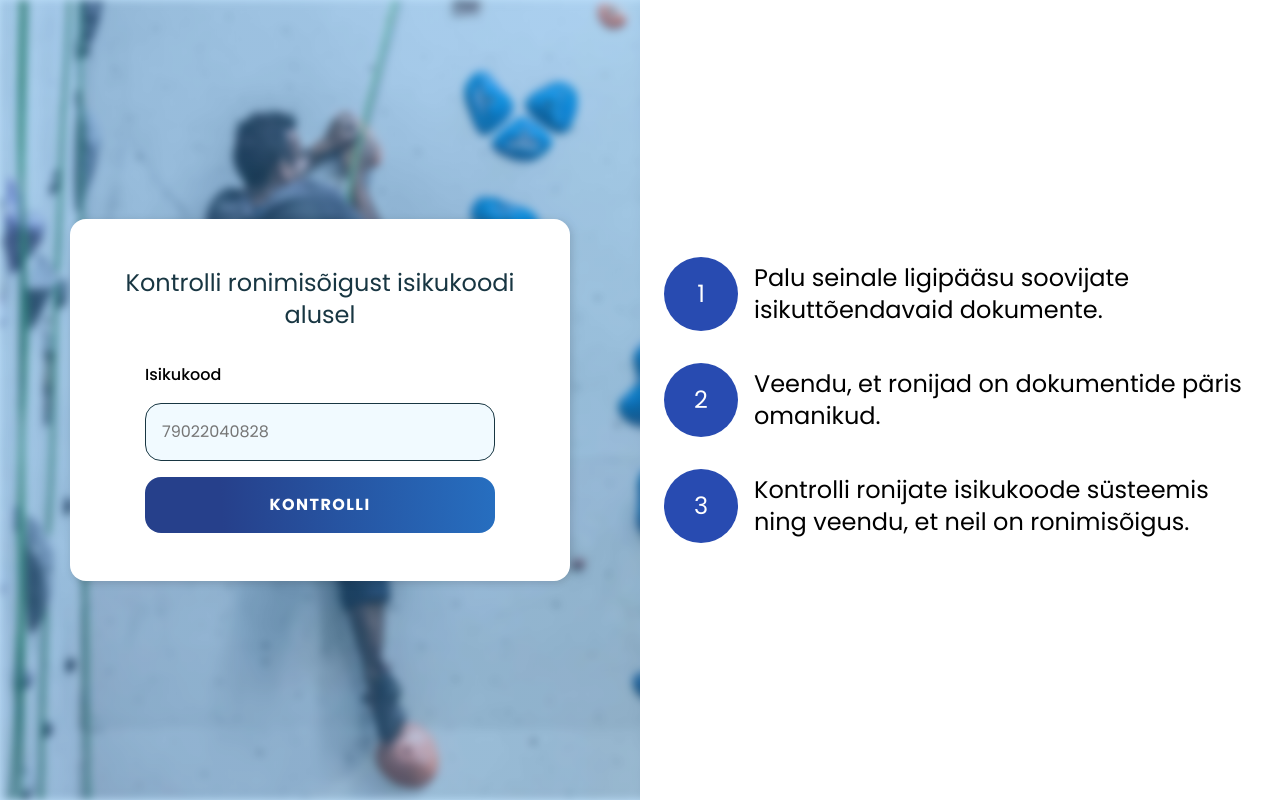
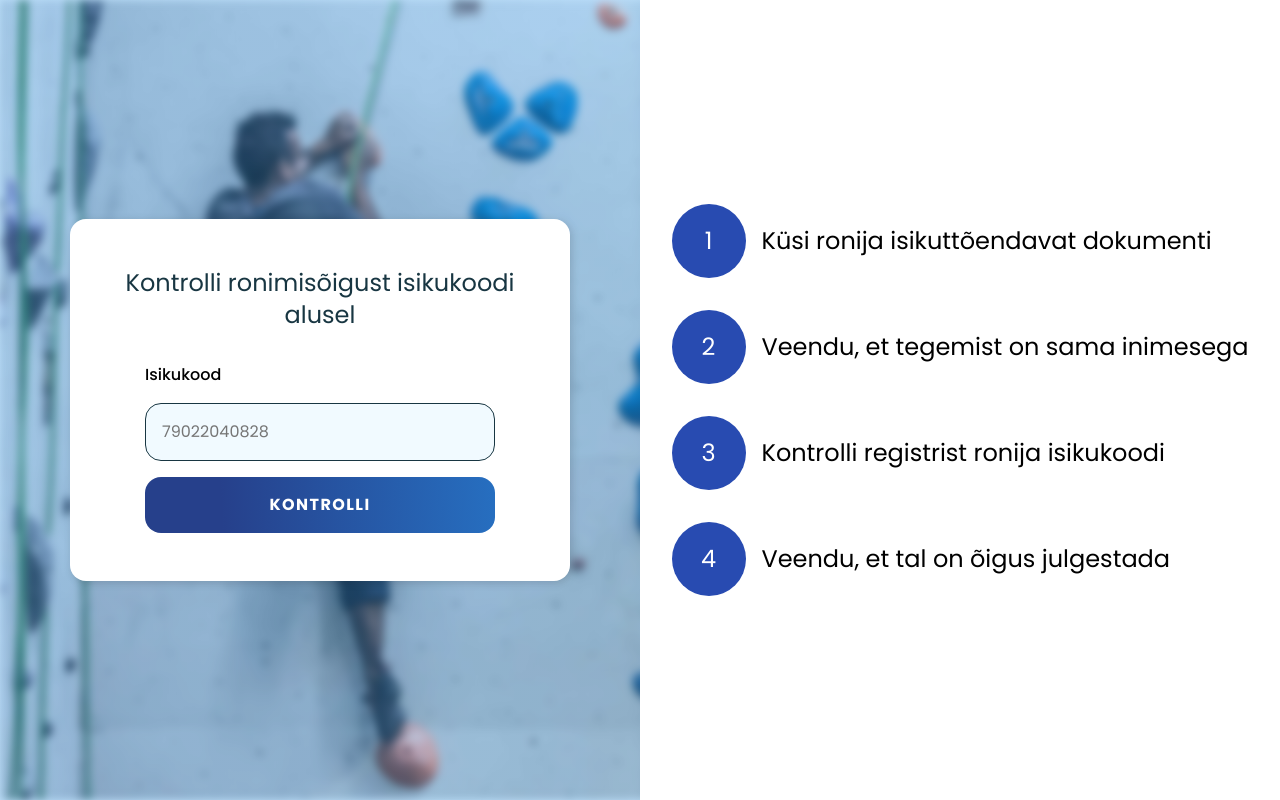
Before and after one commit to rauno56/climbing-card-check, a website: page public/index.html in a window 1280 px wide. Drawn offline with nearby package versions, Linux system fonts and the light colour scheme.

Commit message:
Instructions update

```diff
--- a/public/index.html
+++ b/public/index.html
@@ -5,7 +5,7 @@
     <meta charset="UTF-8">
     <meta name="viewport" content="width=device-width, initial-scale=1.0">
     <meta http-equiv="X-UA-Compatible" content="ie=edge">
-    <title>Climbing Card Checker</title>
+    <title>Julgestajakaardi registri otsing</title>
     <link rel="stylesheet" href="style.css">
     <link rel="preconnect" href="https://fonts.googleapis.com">
     <link rel="preconnect" href="https://fonts.gstatic.com" crossorigin>
@@ -64,19 +64,25 @@
                         <div class="row-number-wrapper">
                             <div class="row-number">1</div>
                         </div>
-                        <p>Palu seinale ligipääsu soovijate isikuttõendavaid dokumente.</p>
+                        <p>Küsi ronija isikuttõendavat dokumenti</p>
                     </div>
                     <div class="row">
                         <div class="row-number-wrapper">
                             <div class="row-number">2</div>
                         </div>
-                        <p>Veendu, et ronijad on dokumentide päris omanikud.</p>
+                        <p>Veendu, et tegemist on sama inimesega</p>
                     </div>
                     <div class="row">
                         <div class="row-number-wrapper">
                             <div class="row-number">3</div>
                         </div>
-                        <p>Kontrolli ronijate isikukoode süsteemis ning veendu, et neil on ronimisõigus.</p>
+                        <p>Kontrolli registrist ronija isikukoodi</p>
+                    </div>
+                    <div class="row">
+                        <div class="row-number-wrapper">
+                            <div class="row-number">4</div>
+                        </div>
+                        <p>Veendu, et tal on õigus julgestada</p>
                     </div>
                 </div>
             </div>
```
